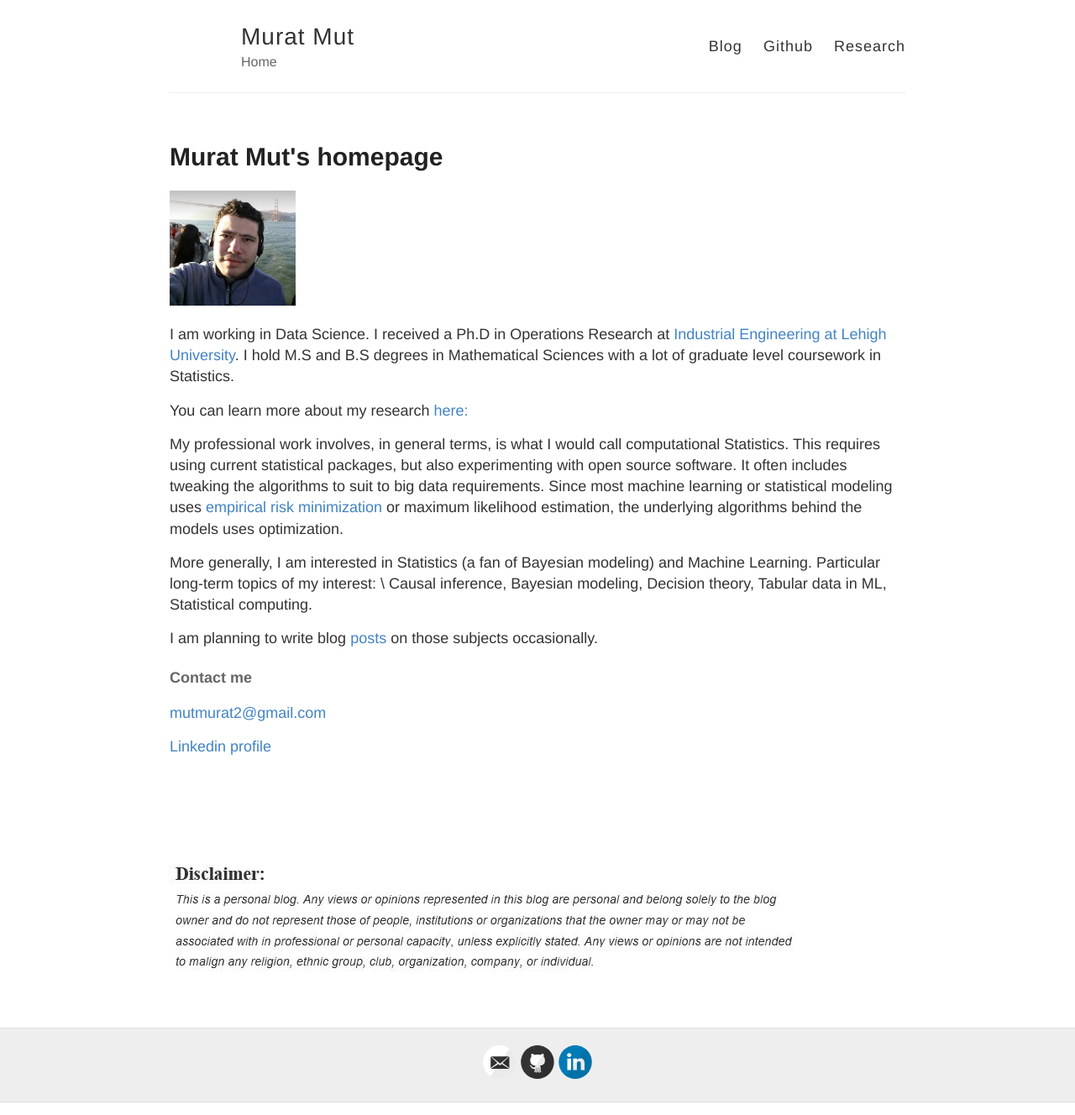
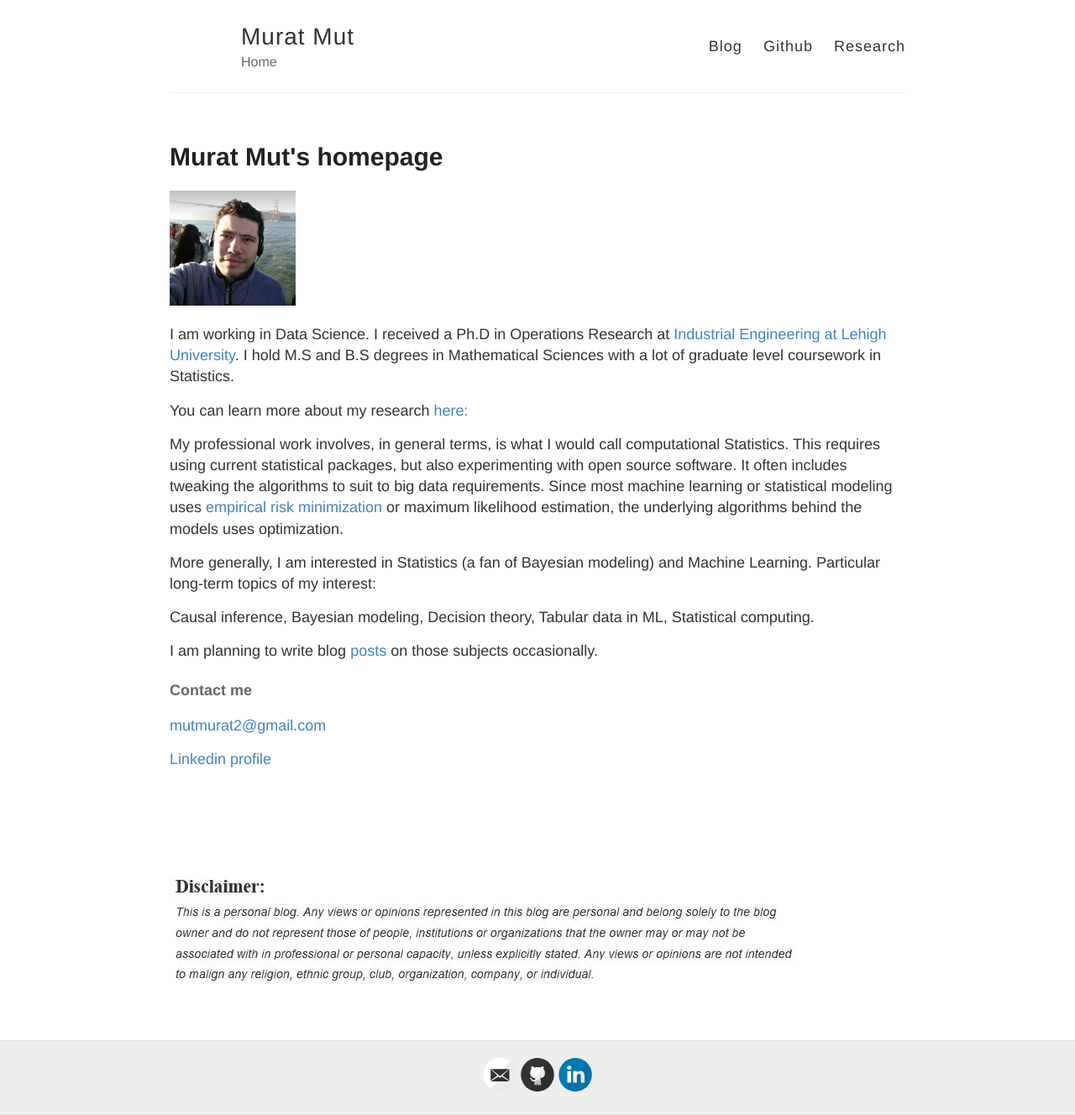
Before and after one commit to muratmut/muratmut.github.io, a Jekyll site: the page built from another.md, in a window 1280 px wide. Shown: the whole page at 84% size. Built offline with Jekyll 4.4.1, drawn with Linux system fonts in a browser that asks for light colours.

```diff
--- a/another.md
+++ b/another.md
@@ -14,7 +14,8 @@ You can learn more about my research [here:](https://muratmut.github.io/research
 My professional work involves, in general terms, is what I would call computational Statistics. This requires using current statistical packages, but also experimenting with open source software. It often includes tweaking the algorithms to suit to big data requirements. Since most machine learning or statistical modeling uses [empirical risk minimization](https://en.wikipedia.org/wiki/Empirical_risk_minimization) or maximum likelihood estimation, the underlying algorithms behind the models uses optimization.
 
 More generally, I am interested in Statistics (a fan of Bayesian modeling) and Machine Learning.
-Particular long-term topics of my interest: \
+Particular long-term topics of my interest:
+
 Causal inference, Bayesian modeling, Decision theory, Tabular data in ML, Statistical computing.
 
 I am planning to write blog [posts](https://muratmut.github.io/blog/) on those subjects occasionally.
```
